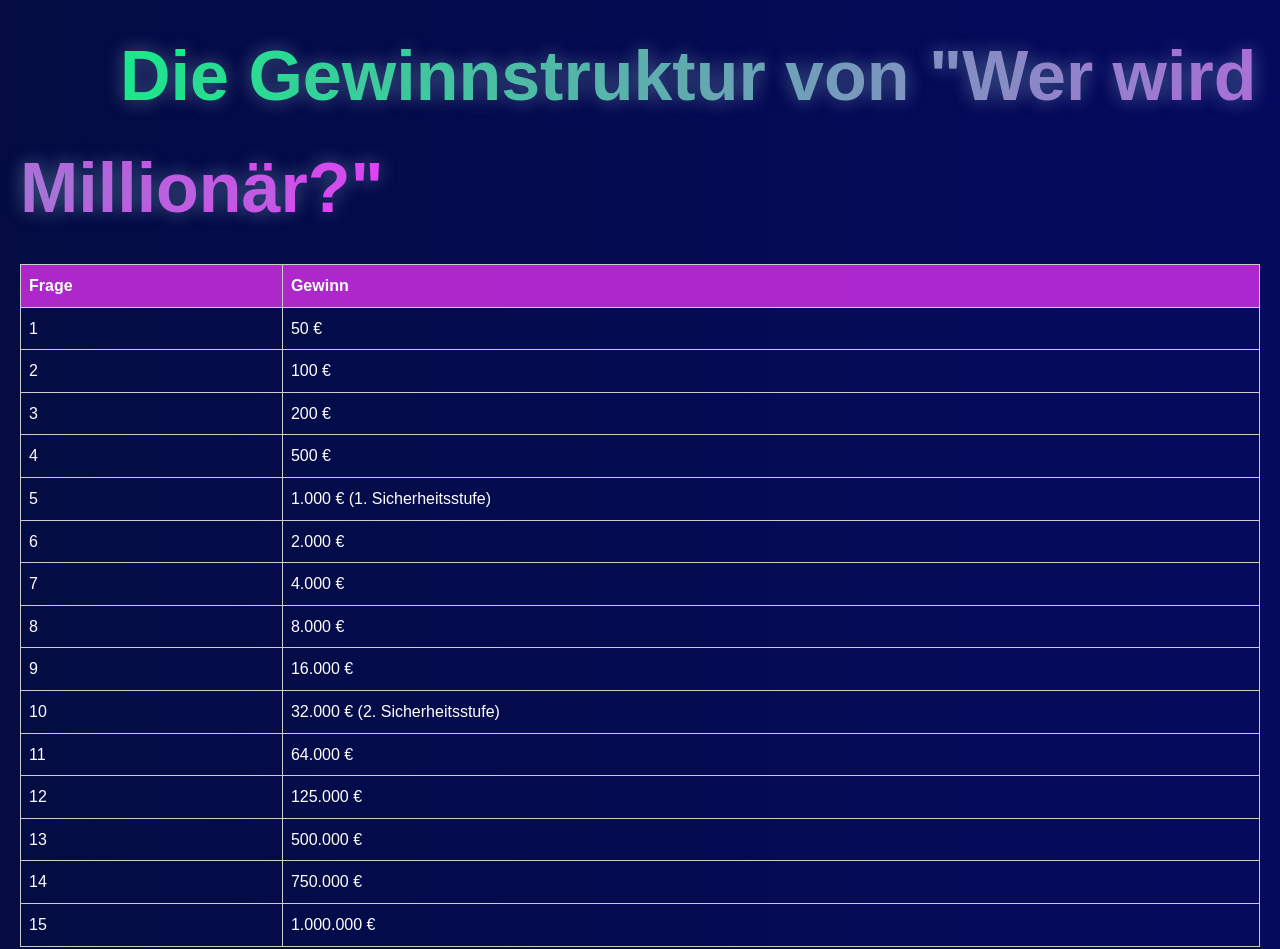
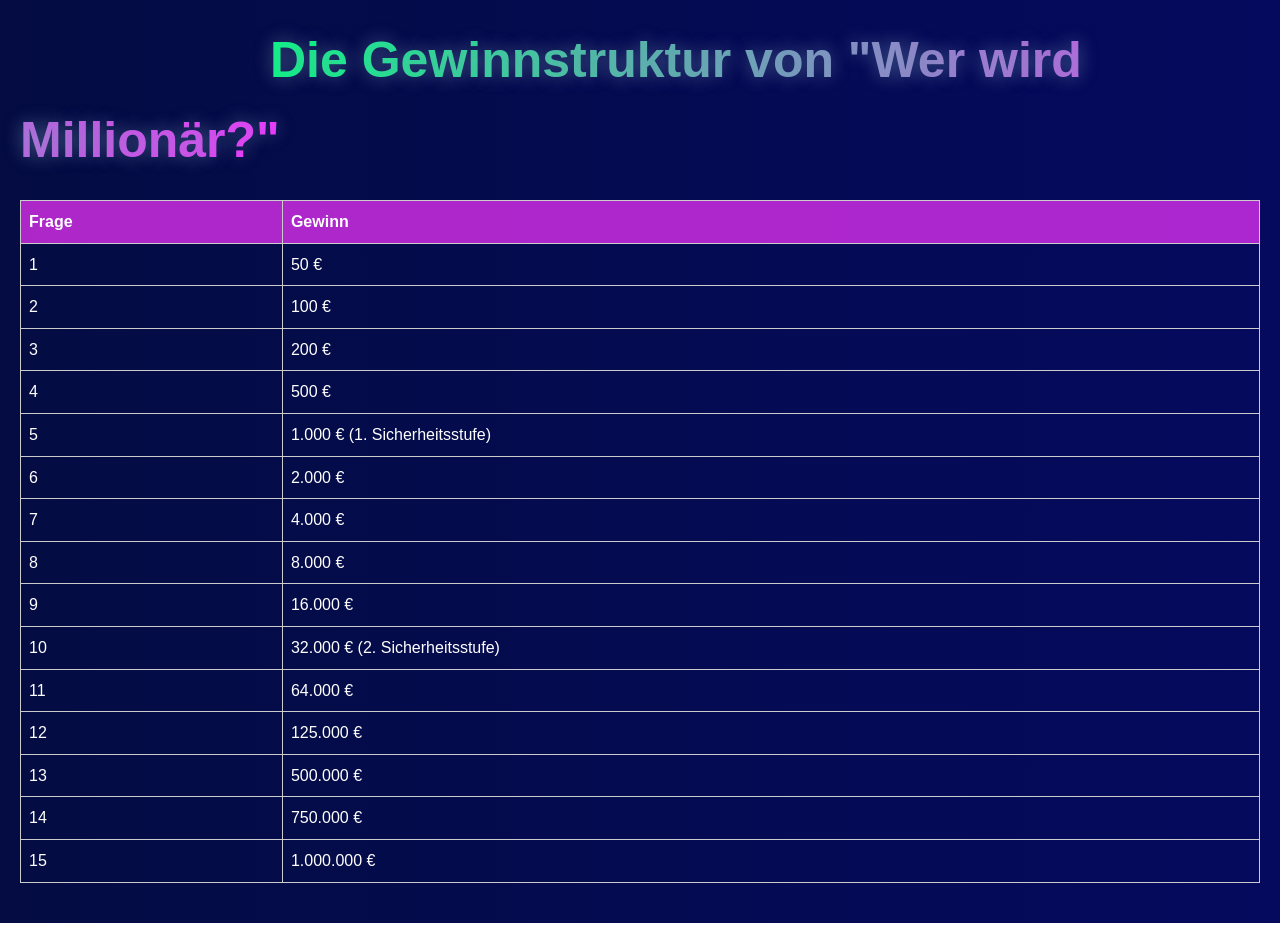
Before and after one commit to dSatybaldyHTL/2BHIF-WMC-Wer-Wird-Million-r, a plain HTML site: page GewinnStruktur.html in a window 1280 px wide. Shown: the top 949 px of the page. After the commit the page ends 923 px from the top, so only its background shows below. Drawn offline with Linux system fonts and the light colour scheme.

Commit message:
Update GewinnStruktur.html
Website ansicht für 100% angepasst.

```diff
--- a/GewinnStruktur.html
+++ b/GewinnStruktur.html
@@ -23,8 +23,8 @@
             -webkit-text-fill-color: transparent;
             display: inline;
             font-family: montserrat, sans-serif;
-            font-size: 70px;
-            margin-left: 100px;
+            font-size: 50px;
+            margin-left: 250px;
             margin-top: 105px;
         }
 
```
